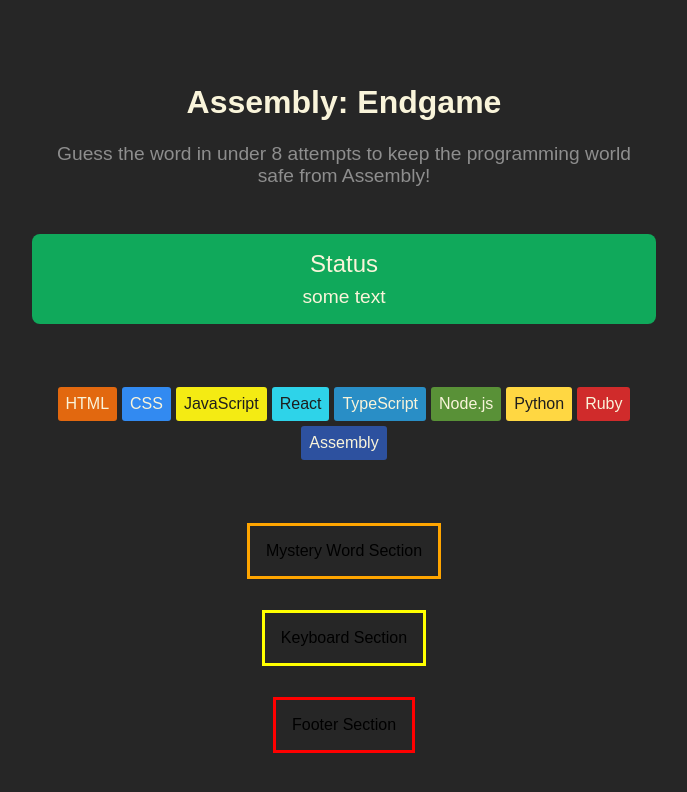
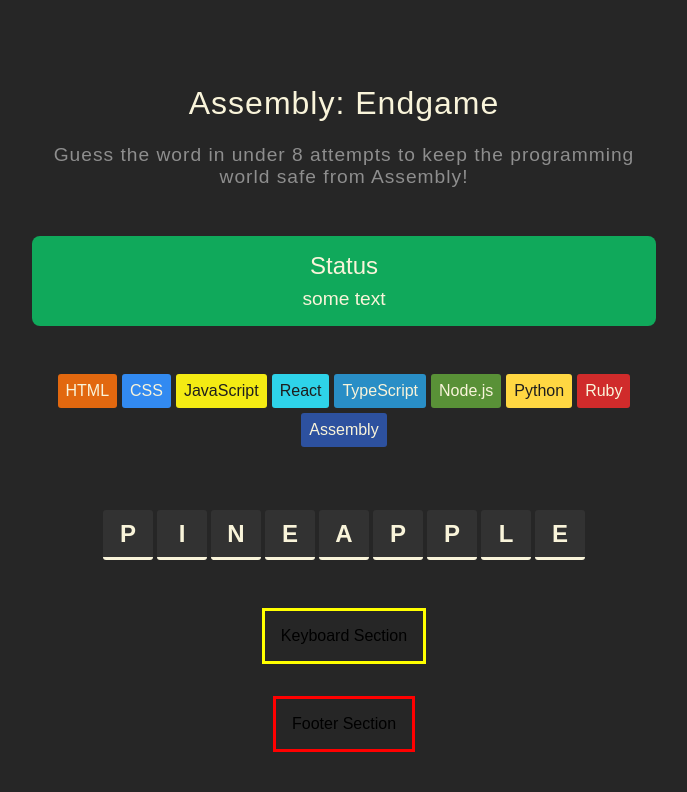
Before and after one commit to Coralee-Long/assembly-endgame, a React (Create React App) app: page / in a window 1280 px wide. Shown: the top 792 px of the page, without its empty margins (296-983 px from the left). Built offline with nearby package versions, Linux system fonts and the light colour scheme.

Commit message:
create letter blocks

```diff
--- a/src/App.tsx
+++ b/src/App.tsx
@@ -6,17 +6,21 @@
     StatusSection,
     FooterSection,
 } from "./components";
+import { useState } from "react";
+
 function App() {
-  return (
-    <div className="App">
-        <GameHeader />
-        <StatusSection />
-        <LanguagesSection />
-        <MysteryWordSection />
-        <KeyboardSection />
-        <FooterSection />
-    </div>
-  );
+    const [word, _setWord] = useState("pineapple");
+
+    return (
+        <div className="App">
+            <GameHeader/>
+            <StatusSection/>
+            <LanguagesSection/>
+            <MysteryWordSection word={word}/>
+            <KeyboardSection/>
+            <FooterSection/>
+        </div>
+    );
 }
 
 export default App;
--- a/src/components/FooterSection/FooterSection.tsx
+++ b/src/components/FooterSection/FooterSection.tsx
@@ -1,5 +1,5 @@
 export const FooterSection = () => {
-  return (
-      <section className="footer-section">Footer Section</section>
-  );
+    return (
+        <section className="footer-section">Footer Section</section>
+    );
 };
--- a/src/components/KeyboardSection/KeyboardSection.tsx
+++ b/src/components/KeyboardSection/KeyboardSection.tsx
@@ -1,6 +1,6 @@
 export const KeyboardSection = () => {
 
-    return(
+    return (
         <section className="keyboard-section">
             Keyboard Section
         </section>
--- a/src/components/LanguagesSection/LanguagesSection.tsx
+++ b/src/components/LanguagesSection/LanguagesSection.tsx
@@ -1,19 +1,23 @@
 import { languages } from "./languages"
-import  { ListItem } from "./ListItem"
+import { ListItem } from "./ListItem"
 
 export const LanguagesSection = () => {
 
-    return(
+    return (
         <section className="languages-section">
-            <ul>
+            <span className="list-wrapper">
                 {languages.map((item, index) => (
                     <ListItem
+                        key={item.name}
                         name={item.name}
-                        backgroundColor={item.backgroundColor}
-                        color={item.color}
+                        styles={{
+                            backgroundColor: item.backgroundColor,
+                            color: item.color,
+                        }}
                     />
+
                 ))}
-            </ul>
+            </span>
         </section>
     )
 }
--- a/src/components/LanguagesSection/ListItem.tsx
+++ b/src/components/LanguagesSection/ListItem.tsx
@@ -1,18 +1,15 @@
 export type ListItemProps = {
-    name: string,
-    backgroundColor: string,
-    color: string,
-}
+    name: string;
+    styles: {
+        backgroundColor: string;
+        color: string;
+    };
+};
 
-export const ListItem = ({
-    name,
-    backgroundColor,
-    color
-}:ListItemProps) => {
-
-    return(
-        <li className="list-item" key={name} style={{backgroundColor, color}}>
+export const ListItem = ({name, styles}: ListItemProps) => {
+    return (
+        <span className="list-item" style={styles}>
             {name}
-        </li>
-    )
-}
+        </span>
+    );
+};
--- a/src/components/MysteryWordSection/MysteryWordSection.tsx
+++ b/src/components/MysteryWordSection/MysteryWordSection.tsx
@@ -1,8 +1,17 @@
-export const MysteryWordSection = () => {
+import { convertStringToArray } from "../utils";
 
-    return(
+export type MysteryWordProps = {
+    word: string,
+}
+
+export const MysteryWordSection = ({word}: MysteryWordProps) => {
+    const letters = convertStringToArray(word);
+
+    return (
         <section className="mystery-word-section">
-            Mystery Word Section
+            {letters.map((letter, index) => (
+                <span key={index} className="letter-block">{letter}</span>
+            ))}
         </section>
     )
 }
--- a/src/components/index.ts
+++ b/src/components/index.ts
@@ -3,4 +3,4 @@
 export { LanguagesSection } from "./LanguagesSection/LanguagesSection";
 export { MysteryWordSection } from "./MysteryWordSection/MysteryWordSection";
 export { StatusSection } from "./StatusSection/StatusSection";
-export  { FooterSection } from "./FooterSection/FooterSection";
+export { FooterSection } from "./FooterSection/FooterSection";
--- /dev/null
+++ b/src/components/utils/helpers.ts
@@ -0,0 +1,3 @@
+export const convertStringToArray = (wordAsString: string): string[] => {
+    return wordAsString.toUpperCase().split('');
+}
--- /dev/null
+++ b/src/components/utils/index.ts
@@ -0,0 +1 @@
+export { convertStringToArray } from "./helpers"
--- a/src/styles/styles.css
+++ b/src/styles/styles.css
@@ -12,6 +12,8 @@
     h1 {
         color: #F9F4DA;
         text-align: center;
+        font-weight: 400;
+        letter-spacing: 1px;
 
         /*border: 3px solid green;*/
     }
@@ -20,6 +22,8 @@
         color: #8E8E8E;
         text-align: center;
         font-size: 1.2rem;
+        letter-spacing: 1px;
+        font-weight: 100;
 
         /*border: 3px solid blue;*/
     }
@@ -58,7 +62,7 @@
     padding: 1rem;
     width: 50%;
 
-    ul {
+    .list-wrapper {
         padding: 0;
         list-style: none;
         display: flex;
@@ -78,9 +82,24 @@
 
 .mystery-word-section {
     padding: 1rem;
+    display: flex;
+    gap: 0.25rem;
+
+    .letter-block {
+        width: 50px;
+        height: 50px;
+        background-color: #323232;
+        color: #F9F4DA;
+        font-weight: 600;
+        font-size: 1.5rem;
+        border-radius: 3px;
+        border-bottom: 3px solid #F9F4DA;
+        display: flex;
+        justify-content: center;
+        align-items: center;
+    }
 
 
-    border: 3px solid orange;
 }
 
 .keyboard-section {
```
Also changed, not shown: src/components/StatusSection/StatusSection.tsx (indentation only), 1 other file (tests, documents, lock files or other folders).
